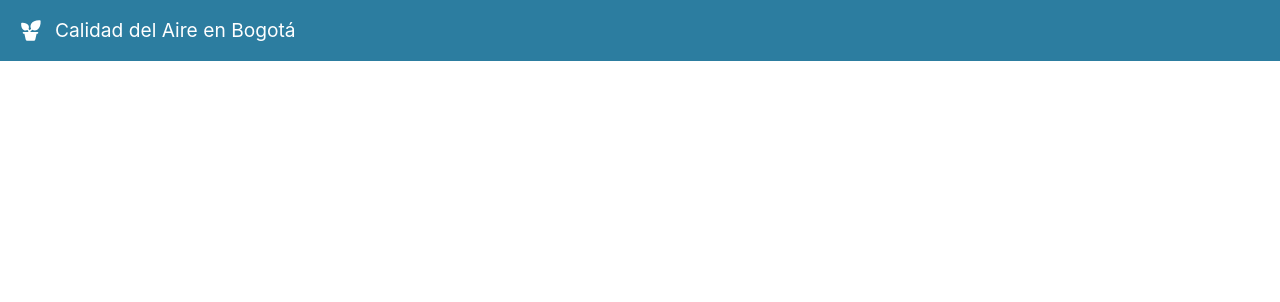
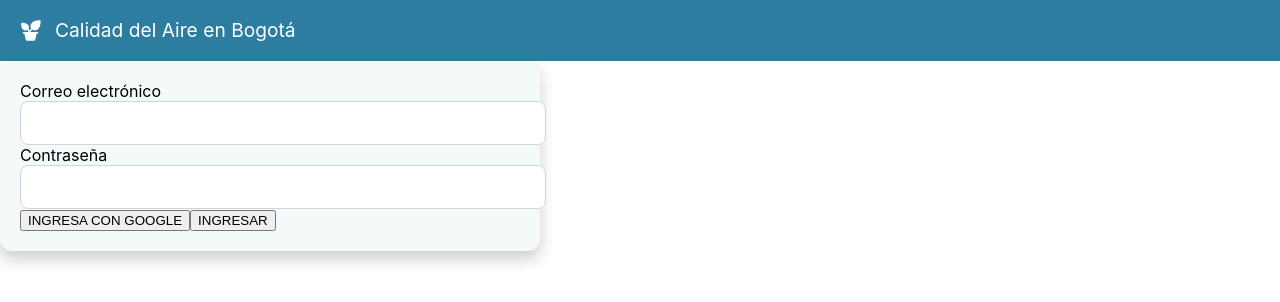
Before and after one commit to judisarodev/air-quality-frontend, a React (Create React App) app: page / in a window 1280 px wide. Shown: the top 302 px of the page. Built offline with nearby package versions, Linux system fonts and the light colour scheme; the HTML template or start-up script is replaced by a standard one.

Commit message:
Se agrega componete

```diff
--- a/src/components/Login.js
+++ b/src/components/Login.js
@@ -1,9 +1,19 @@
 import React from "react";
+import './../styles/login.css'
 
 const Login = () => {
-    return(<>
+    return(<div className="login__box">
+        <form className="login__form">
+            <label>Correo electrónico</label>
+            <input type="text"/>
 
-    </>);
+            <label>Contraseña</label>
+            <input type="password"/>
+
+            <button>INGRESA CON GOOGLE</button>
+            <button>INGRESAR</button>
+        </form>
+    </div>);
 }
 
 export {Login}
--- /dev/null
+++ b/src/styles/login.css
@@ -0,0 +1,22 @@
+.login__box {
+    background-color: #F4F9F9;
+    border-radius: 12px;
+    padding: 20px;
+    box-shadow: 0 8px 16px rgba(0, 0, 0, 0.2);
+    max-width: 500px;
+}
+
+.login__form {
+    display: 'flex';
+    flex-direction: 'column';
+}
+.login__form input {
+    width: 100%;
+    padding: 12px;
+    border: 1px solid #d1d5db;
+    border-radius: 8px;
+    font-size: 16px;
+    outline: none;
+    background-color: #fff;
+    transition: border-color 0.3s ease-in-out;
+}
--- a/src/views/MainView.js
+++ b/src/views/MainView.js
@@ -1,9 +1,11 @@
 import React from "react";
 import { Header } from "../components/Herader";
+import { Login } from "../components/Login";
 
 const MainView = () =>{
     return(<>
         <Header />
+        <Login />
     </>)
 }
 
```
